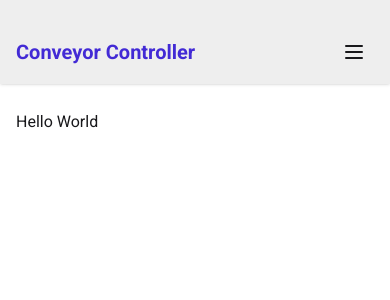
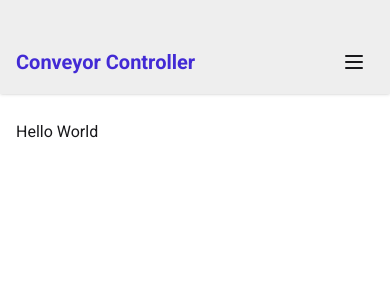
Before and after one commit to davidstrasak/Bachelors_PhoneApp, a React (Vite) app: page /setup in a window 390 px wide. Shown: the top 300 px of the page. Built offline with nearby package versions, Linux system fonts and the light colour scheme; a web font is replaced by a local one.

Commit message:
fix the header top margin setting so it looks better on phone

```diff
--- a/src/components/Header.tsx
+++ b/src/components/Header.tsx
@@ -23,7 +23,7 @@ export default function Header() {
   ];
 
   return (
-    <header className="fixed top-0 w-full z-50 transition-all duration-300 bg-base-300 backdrop-blur-sm shadow-sm pt-[20px]">
+    <header className="fixed top-0 w-full z-50 transition-all duration-300 bg-base-300 backdrop-blur-sm shadow-sm pt-[30px]">
       <div className="container mx-auto px-4 sm:px-6 lg:px-8">
         <div className="flex items-center justify-between h-16">
           {/* Logo */}
```
